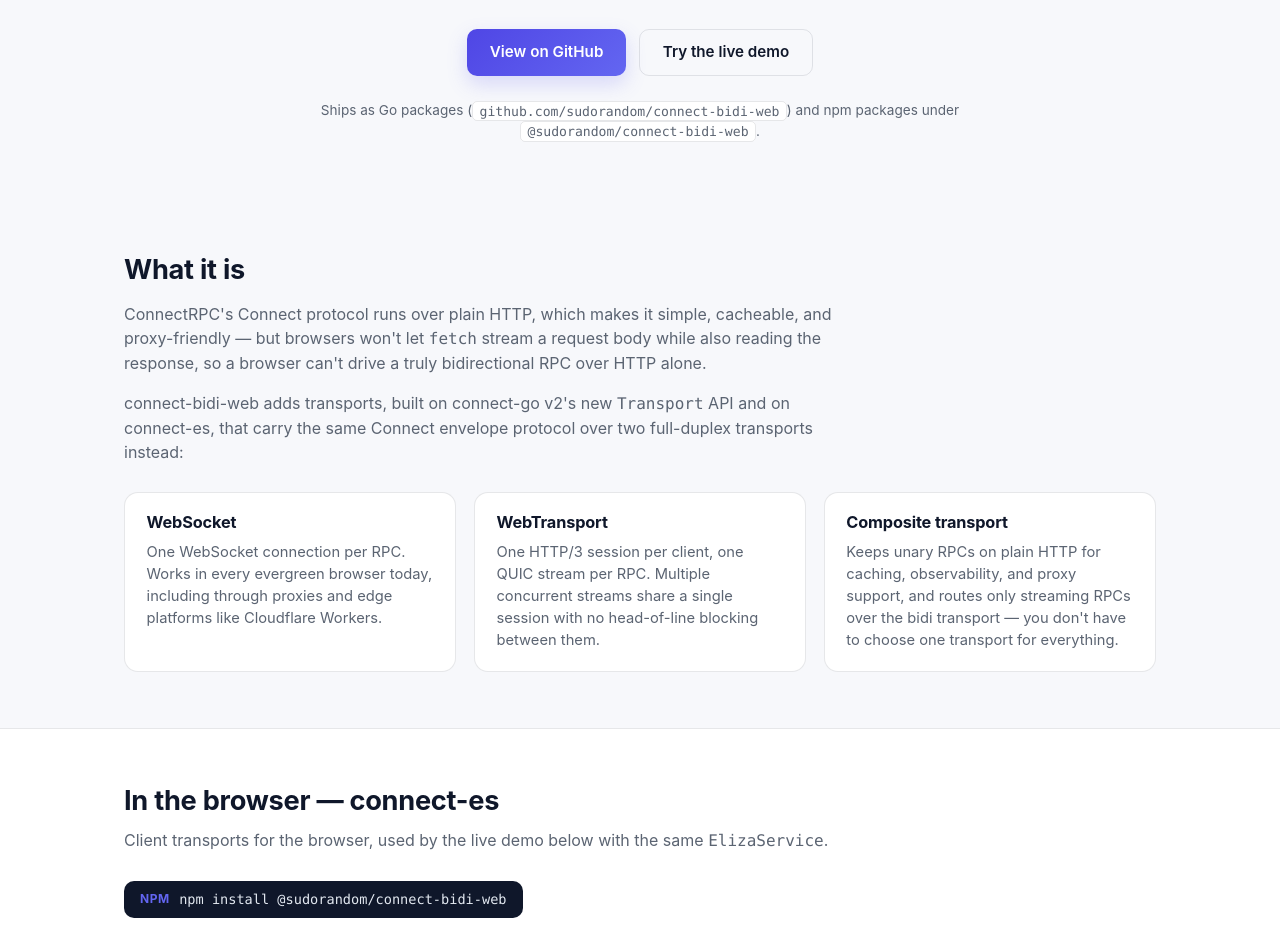
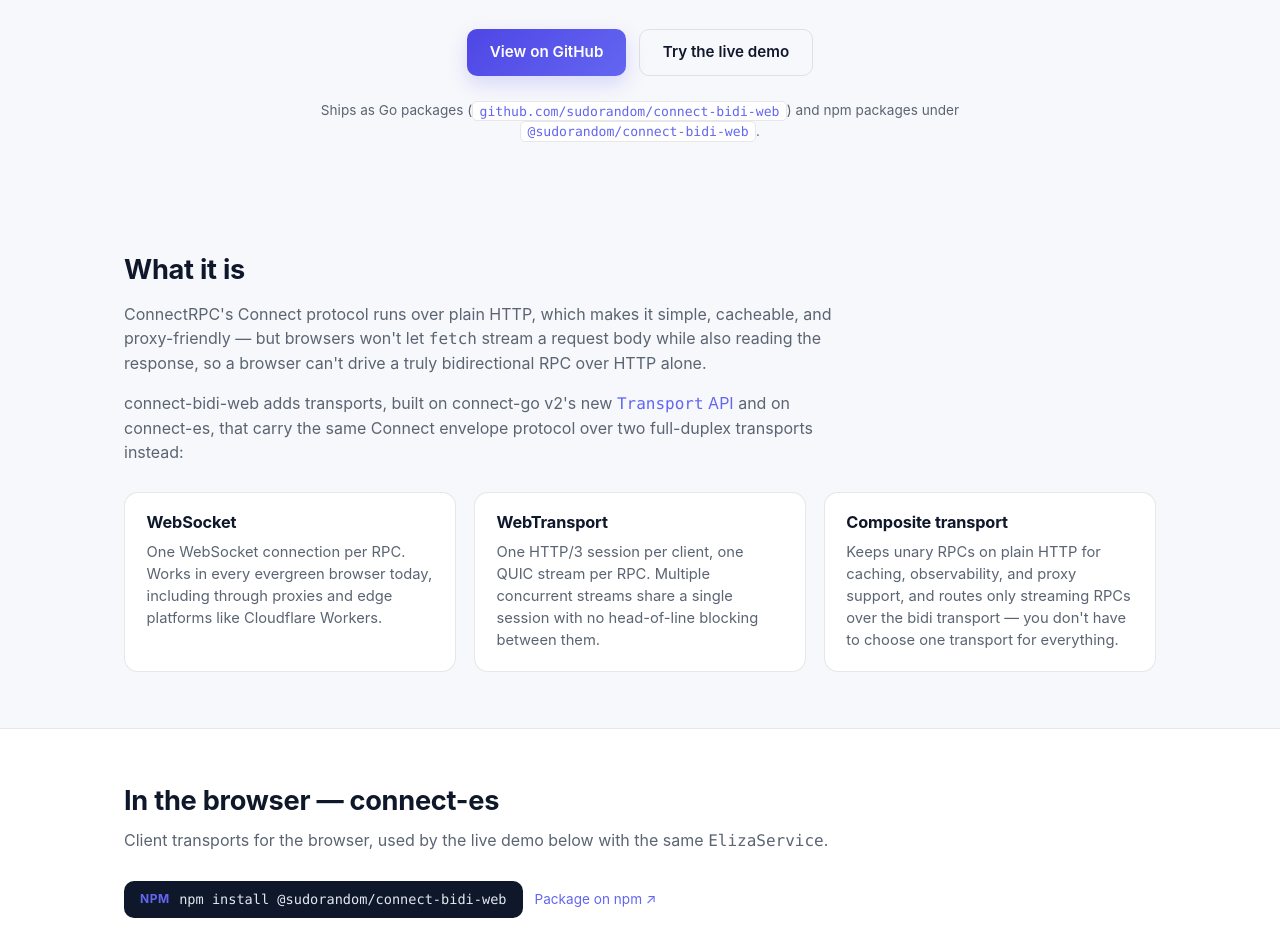
Before and after one commit to sudorandom/connect-bidi-web, a website with bundled scripts: page demo/web/index.html in a window 1280 px wide. Shown: the part 500-1432 px from the top of the page. Built offline with nearby package versions, Linux system fonts and the light colour scheme; what @bufbuild/protobuf, @connectrpc/connect, @connectrpc/connect-web would draw is missing.

Commit message:
chore: add npm/godoc links

```diff
--- a/demo/web/index.html
+++ b/demo/web/index.html
@@ -57,9 +57,12 @@
           </div>
           <p class="hero-note">
             Ships as Go packages
-            (<code>github.com/sudorandom/connect-bidi-web</code>) and npm
-            packages under
-            <code>@sudorandom/connect-bidi-web</code>.
+            (<a href="https://pkg.go.dev/github.com/sudorandom/connect-bidi-web"
+              ><code>github.com/sudorandom/connect-bidi-web</code></a
+            >) and npm packages under
+            <a href="https://www.npmjs.com/package/@sudorandom/connect-bidi-web"
+              ><code>@sudorandom/connect-bidi-web</code></a
+            >.
           </p>
         </div>
       </section>
@@ -77,7 +80,10 @@
           </p>
           <p>
             connect-bidi-web adds transports, built on connect-go v2's new
-            <code>Transport</code> API and on connect-es, that carry the same
+            <a href="https://github.com/connectrpc/connect-go/pull/951"
+              ><code>Transport</code> API</a
+            >
+            and on connect-es, that carry the same
             Connect envelope protocol over two full-duplex transports
             instead:
           </p>
@@ -125,6 +131,11 @@
               <span class="install-label">npm</span>
               <code>npm install @sudorandom/connect-bidi-web</code>
             </div>
+            <a
+              class="install-docs"
+              href="https://www.npmjs.com/package/@sudorandom/connect-bidi-web"
+              >Package on npm &nearr;</a
+            >
           </div>
 
           <div class="code-tabs">
@@ -205,7 +216,10 @@
           <h2>On the backend &mdash; connect-go</h2>
           <p class="section-lede">
             Server handlers for both transports, plus a Go client transport,
-            built on connect-go v2's <code>Transport</code> API.
+            built on connect-go v2's
+            <a href="https://github.com/connectrpc/connect-go/pull/951"
+              ><code>Transport</code> API</a
+            >.
           </p>
 
           <div class="install-row">
@@ -213,6 +227,11 @@
               <span class="install-label">Go</span>
               <code>go get github.com/sudorandom/connect-bidi-web</code>
             </div>
+            <a
+              class="install-docs"
+              href="https://pkg.go.dev/github.com/sudorandom/connect-bidi-web"
+              >API reference on pkg.go.dev &nearr;</a
+            >
           </div>
 
           <div class="code-tabs">
--- a/demo/web/style.css
+++ b/demo/web/style.css
@@ -344,6 +344,12 @@
 .install-chip code {
   background: transparent;
   color: inherit;
+}
+
+.install-docs {
+  align-self: center;
+  font-size: 0.85rem;
+  white-space: nowrap;
 }
 
 /* Code examples: stacked full-width cards — the snippets' lines are too
```
Also changed, not shown: README.md.
